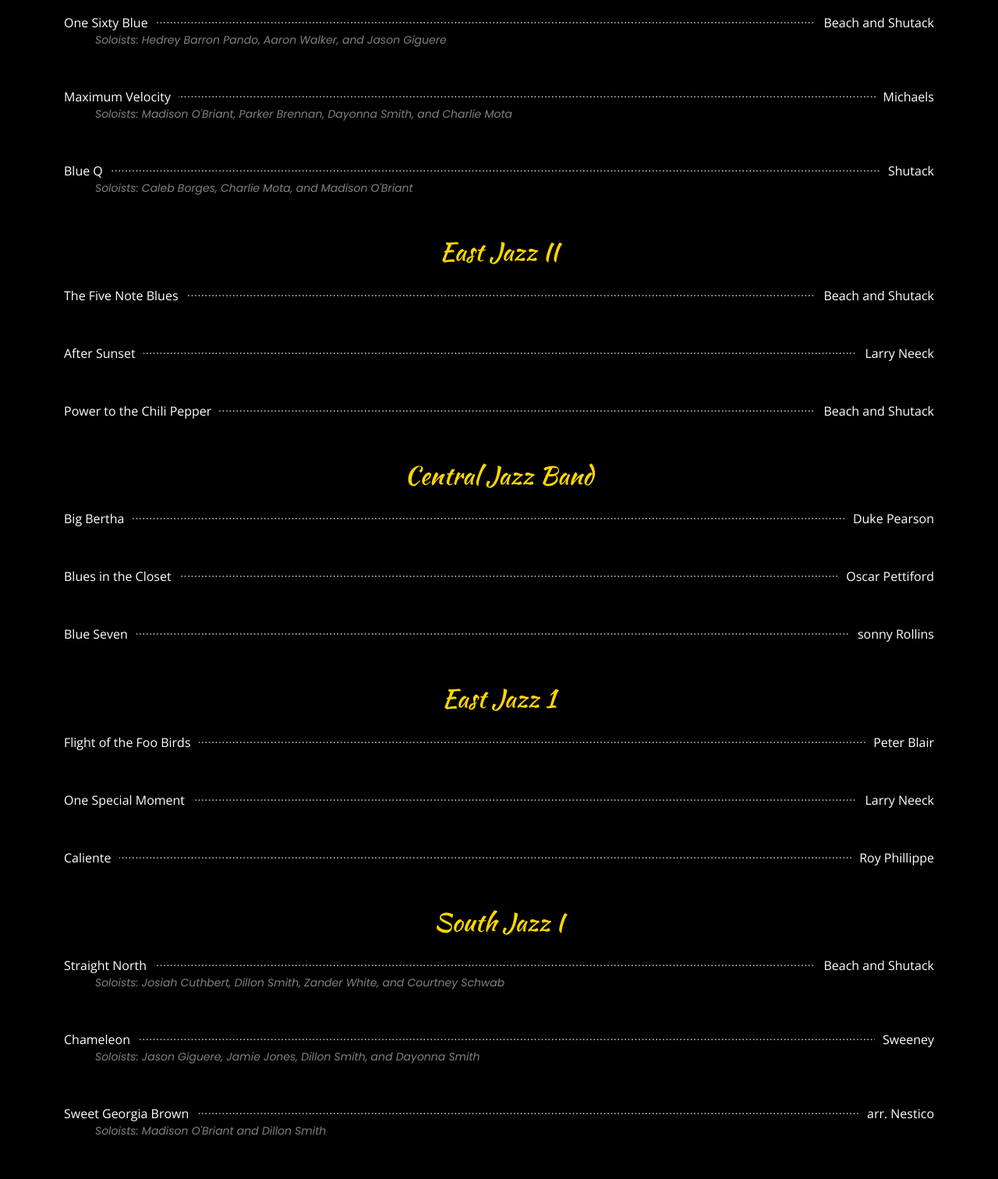
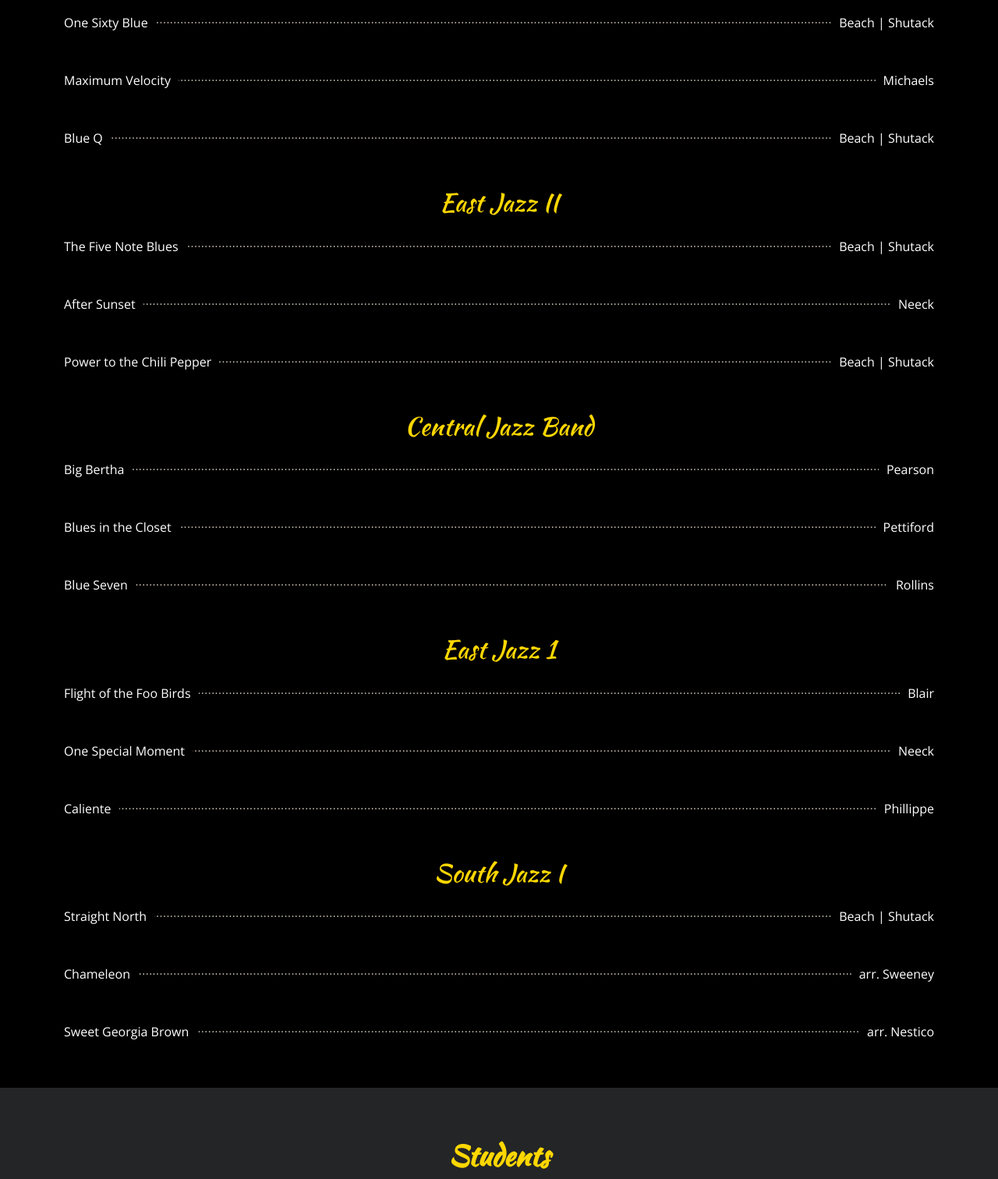
Before and after one commit to btschu/2022_all_city_jazz_concert_program, a plain HTML site: page index.html in a window 1280 px wide. Shown: the part 1083-2595 px from the top of the page at 78% size. Drawn offline with nearby package versions, Linux system fonts and the light colour scheme; a web font is replaced by a local one.

Commit message:
fixed typos and changed hero-bg

```diff
--- a/index.html
+++ b/index.html
@@ -113,29 +113,29 @@
             <h2 class="text-center mb-4"><span>South Jazz II</span></h2>
 
             <div class="program-content">
-              <a href="#">One Sixty Blue</a><span>Beach and Shutack</span>
+              <a href="#">One Sixty Blue</a><span>Beach | Shutack</span>
             </div>
-            <div class="program-ingredients">
+            <!-- <div class="program-ingredients">
               Soloists: Hedrey Barron Pando, Aaron Walker, and Jason Giguere
-            </div>
+            </div> -->
           </div>
 
           <div class="col-lg-12 program-item filter-s2">
             <div class="program-content">
               <a href="#">Maximum Velocity</a><span>Michaels</span>
             </div>
-            <div class="program-ingredients">
+            <!-- <div class="program-ingredients">
               Soloists: Madison O'Briant, Parker Brennan, Dayonna Smith, and Charlie Mota
-            </div>
+            </div> -->
           </div>
 
           <div class="col-lg-12 program-item filter-s2">
             <div class="program-content">
-              <a href="#">Blue Q</a><span>Shutack</span>
+              <a href="#">Blue Q</a><span>Beach | Shutack</span>
             </div>
-            <div class="program-ingredients">
+            <!-- <div class="program-ingredients">
               Soloists: Caleb Borges, Charlie Mota, and Madison O'Briant
-            </div>
+            </div> -->
           </div>
           <!--***** End South Jazz II Program *****-->
 
@@ -144,7 +144,7 @@
             <h2 class="text-center mb-4"><span>East Jazz II</span></h2>
 
             <div class="program-content">
-              <a href="#">The Five Note Blues</a><span>Beach and Shutack</span>
+              <a href="#">The Five Note Blues</a><span>Beach | Shutack</span>
             </div>
             <!-- <div class="program-ingredients">
               South High Band
@@ -153,7 +153,7 @@
 
           <div class="col-lg-12 program-item filter-e2">
             <div class="program-content">
-              <a href="#">After Sunset</a><span>Larry Neeck</span>
+              <a href="#">After Sunset</a><span>Neeck</span>
             </div>
             <!-- <div class="program-ingredients">
               South High Band
@@ -162,7 +162,7 @@
 
           <div class="col-lg-12 program-item filter-e2">
             <div class="program-content">
-              <a href="#">Power to the Chili Pepper</a><span>Beach and Shutack</span>
+              <a href="#">Power to the Chili Pepper</a><span>Beach | Shutack</span>
             </div>
             <!-- <div class="program-ingredients">
               South High Band
@@ -175,7 +175,7 @@
             <h2 class="text-center mb-4"><span>Central Jazz Band</span></h2>
 
             <div class="program-content">
-              <a href="#">Big Bertha</a><span>Duke Pearson</span>
+              <a href="#">Big Bertha</a><span>Pearson</span>
             </div>
             <!-- <div class="program-ingredients">
               South High Band
@@ -184,7 +184,7 @@
 
           <div class="col-lg-12 program-item filter-c1">
             <div class="program-content">
-              <a href="#">Blues in the Closet</a><span>Oscar Pettiford</span>
+              <a href="#">Blues in the Closet</a><span>Pettiford</span>
             </div>
             <!-- <div class="program-ingredients">
               South High Band
@@ -193,7 +193,7 @@
 
           <div class="col-lg-12 program-item filter-c1">
             <div class="program-content">
-              <a href="#">Blue Seven</a><span>sonny Rollins</span>
+              <a href="#">Blue Seven</a><span>Rollins</span>
             </div>
             <!-- <div class="program-ingredients">
               South High Band
@@ -206,7 +206,7 @@
             <h2 class="text-center mb-4"><span>East Jazz 1</span></h2>
 
             <div class="program-content">
-              <a href="#">Flight of the Foo Birds</a><span>Peter Blair</span>
+              <a href="#">Flight of the Foo Birds</a><span>Blair</span>
             </div>
             <!-- <div class="program-ingredients">
               South High Band
@@ -215,7 +215,7 @@
 
           <div class="col-lg-12 program-item filter-e1">
             <div class="program-content">
-              <a href="#">One Special Moment</a><span>Larry Neeck</span>
+              <a href="#">One Special Moment</a><span>Neeck</span>
             </div>
             <!-- <div class="program-ingredients">
               South High Band
@@ -224,7 +224,7 @@
 
           <div class="col-lg-12 program-item filter-e1">
             <div class="program-content">
-              <a href="#">Caliente</a><span>Roy Phillippe</span>
+              <a href="#">Caliente</a><span>Phillippe</span>
             </div>
             <!-- <div class="program-ingredients">
               South High Band
@@ -237,29 +237,29 @@
             <h2 class="text-center mb-4"><span>South Jazz I</span></h2>
 
             <div class="program-content">
-              <a href="#">Straight North</a><span>Beach and Shutack</span>
+              <a href="#">Straight North</a><span>Beach | Shutack</span>
             </div>
-            <div class="program-ingredients">
+            <!-- <div class="program-ingredients">
               Soloists: Josiah Cuthbert, Dillon Smith, Zander White, and Courtney Schwab
-            </div>
+            </div> -->
           </div>
 
           <div class="col-lg-12 program-item filter-s1">
             <div class="program-content">
-              <a href="#">Chameleon</a><span>Sweeney</span>
+              <a href="#">Chameleon</a><span>arr. Sweeney</span>
             </div>
-            <div class="program-ingredients">
+            <!-- <div class="program-ingredients">
               Soloists: Jason Giguere, Jamie Jones, Dillon Smith, and Dayonna Smith
-            </div>
+            </div> -->
           </div>
 
           <div class="col-lg-12 program-item filter-s1">
             <div class="program-content">
               <a href="#">Sweet Georgia Brown</a><span>arr. Nestico</span>
             </div>
-            <div class="program-ingredients">
+            <!-- <div class="program-ingredients">
               Soloists: Madison O'Briant and Dillon Smith
-            </div>
+            </div> -->
           </div>
           <!--***** End Jazz I Program  *****-->
 
@@ -467,7 +467,7 @@
 
               <h4>Trumpet</h4>
               <ul>
-                <li>Vinvent Gallizzi</li>
+                <li>Vincent Gallizzi</li>
                 <li>Peter Martinez</li>
                 <li>Davin Ro</li>
                 <li>Madoc Wrobetz</li>
```
Also changed, not shown: assets/img/hero-bg4.jpg (added), 7 other files.
